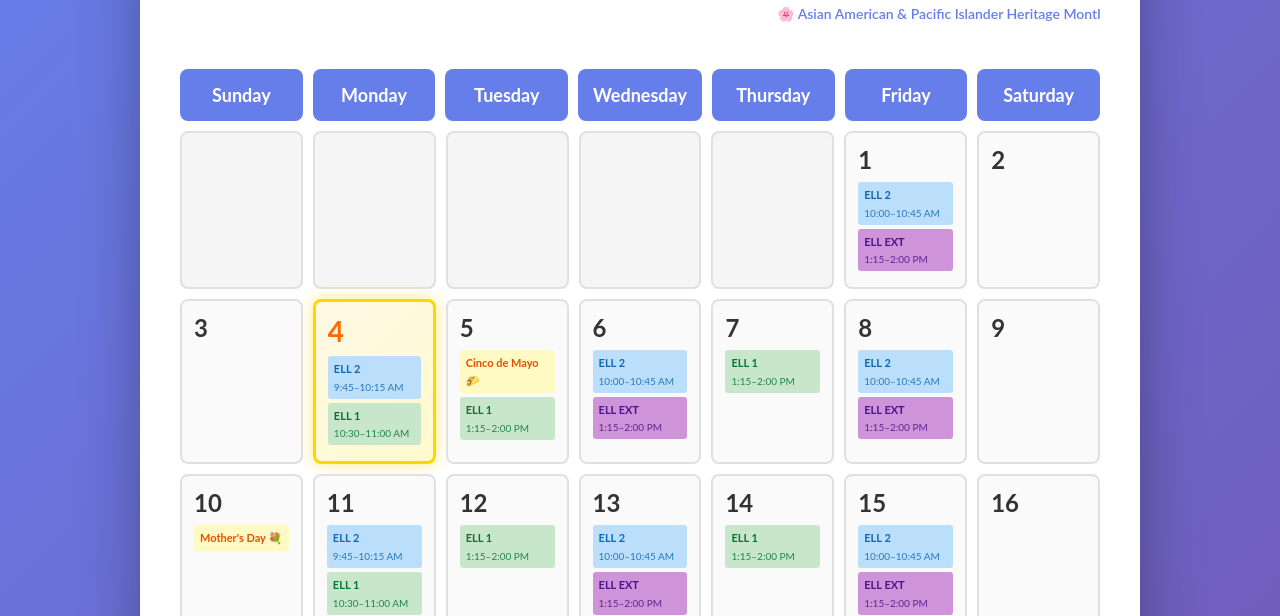
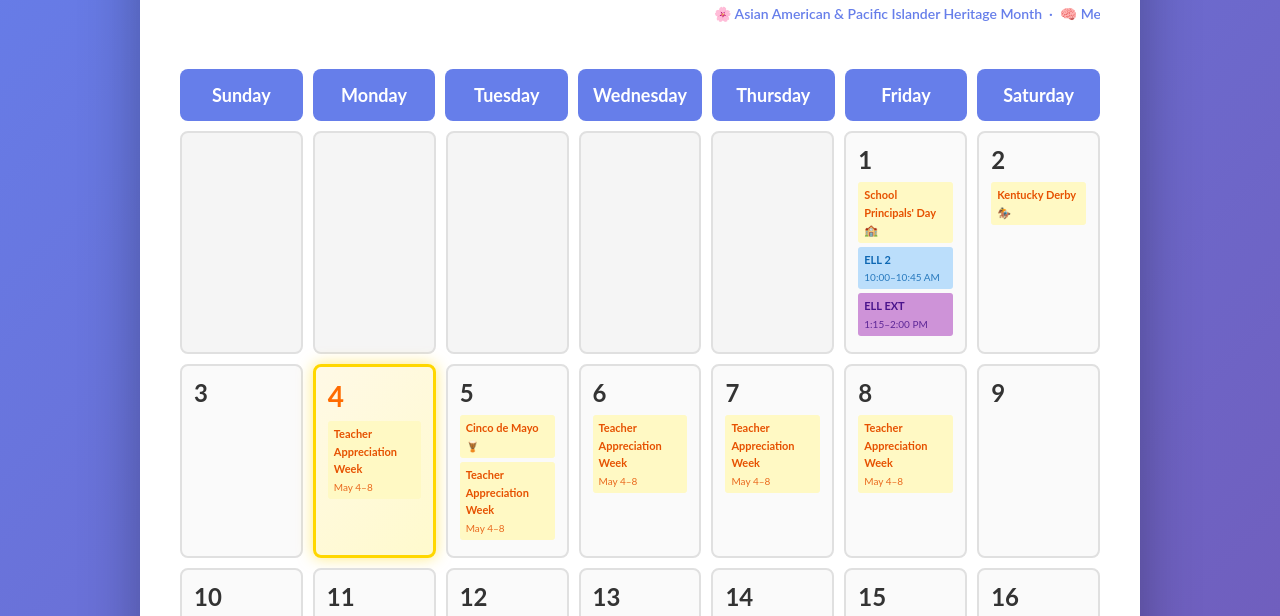
Before and after one commit to WISECEO-BP/ell-calendar, a plain HTML site: page index.html in a window 1280 px wide. Shown: the part 153-769 px from the top of the page. Drawn offline with Linux system fonts and the light colour scheme.

Commit message:
Update May calendar with holidays and observances

```diff
--- a/index.html
+++ b/index.html
@@ -352,10 +352,10 @@
 </div>
 
 <script>
-    // ═══════════════════════════════════════════════════════════════
+    // ════════════════════════════════════════════════════════════════
     // STEP 1 — RECURRING SCHEDULE (edit once, applies to every month)
     // Day-of-week: 0=Sun, 1=Mon, 2=Tue, 3=Wed, 4=Thu, 5=Fri, 6=Sat
-    // ═══════════════════════════════════════════════════════════════
+    // ════════════════════════════════════════════════════════════════
     const scheduleByDow = {
         1: [ // Monday
             { label: 'ELL 2', time: '9:45–10:15 AM',  cls: 'ell2' },
@@ -377,10 +377,10 @@
         ]
     };
 
-    // ═══════════════════════════════════════════════════════════════
+    // ════════════════════════════════════════════════════════════════
     // STEP 2 — ONE-OFF OVERRIDES  keyed "YYYY-M"
     // Use [] on a date to clear it (no school, holiday, etc.)
-    // ═══════════════════════════════════════════════════════════════
+    // ════════════════════════════════════════════════════════════════
     const overrides = {
         '2026-2': {
             8:  [{ label: 'OELPA Testing Week', time: '10:00 AM – 3:00 PM', cls: 'oelpa' }],
@@ -430,10 +430,17 @@
                  { label: 'ELL 2',   time: '10:00–10:45 AM', cls: 'ell2' },
                  { label: 'ELL EXT', time: '1:15–2:00 PM',   cls: 'ell-ext' }],
         },
-        '2026-5': {},
+        '2026-5': {
+            4: [{ label: 'Teacher Appreciation Week', time: 'May 4–8', cls: 'holiday' }],
+            5: [{ label: 'Teacher Appreciation Week', time: 'May 4–8', cls: 'holiday' }],
+            6: [{ label: 'Teacher Appreciation Week', time: 'May 4–8', cls: 'holiday' }],
+            7: [{ label: 'Teacher Appreciation Week', time: 'May 4–8', cls: 'holiday' }],
+            8: [{ label: 'Teacher Appreciation Week', time: 'May 4–8', cls: 'holiday' }],
+        },
         '2026-6': {
             // Classes end June 5. Days 6–30 will show no classes automatically.
             // Add holidays here, e.g.: 19: [{ label: 'Juneteenth', time: 'No School', cls: 'noclass' }]
+            13: [{ label: 'Graduation', time: 'End of Year', cls: 'holiday' }]
         },
         '2026-7': {
             // Summer — no classes. Add holidays here as needed.
@@ -444,22 +451,22 @@
     const LAST_YEAR  = 2026;
     const LAST_MONTH = 7; // July
 
-    // ═══════════════════════════════════════════════════════════════
+    // ════════════════════════════════════════════════════════════════
     // STEP 3 — BANNER TEXT  keyed "YYYY-M"  (HTML allowed)
-    // ═══════════════════════════════════════════════════════════════
+    // ════════════════════════════════════════════════════════════════
     const banners = {
-        '2026-2': '✊ Black History Month &nbsp;·&nbsp; ❤️ American Heart Month &nbsp;·&nbsp; 🦔 Groundhog Day Feb 2 &nbsp;·&nbsp; 💕 Valentine\'s Day Feb 14 &nbsp;·&nbsp; 🇺🇸 Presidents\' Day Feb 16 &nbsp;·&nbsp; 📅 Parent University Mar 16 at 6pm &nbsp;·&nbsp; 🌷 Spring Break Mar 23–27 &nbsp;·&nbsp; 📚 Qtr 4 Begins Mar 30',
-        '2026-3': '♀️ Women\'s History Month &nbsp;·&nbsp; 🥗 National Nutrition Month &nbsp;·&nbsp; 🌍 Int\'l Women\'s Day Mar 8 &nbsp;·&nbsp; ☘️ St. Patrick\'s Day Mar 17 &nbsp;·&nbsp; 🌸 First Day of Spring Mar 20 &nbsp;·&nbsp; 🌷 Spring Break Mar 23–27 &nbsp;·&nbsp; 📚 Qtr 4 Begins Mar 30',
-        '2026-4': '🌍 Earth Month &nbsp;·&nbsp; 📝 National Poetry Month &nbsp;·&nbsp; 🤡 April Fools\' Day Apr 1 &nbsp;·&nbsp; 🐣 Easter Apr 5 &nbsp;·&nbsp; 📋 Ohio State Testing Apr 7–24 &nbsp;·&nbsp; 🌎 Earth Day Apr 22 &nbsp;·&nbsp; 📚 Quarter 4 Underway',
-        '2026-5': '🌸 Asian American & Pacific Islander Heritage Month &nbsp;·&nbsp; 🧠 Mental Health Awareness Month &nbsp;·&nbsp; 🪖 Military Appreciation Month &nbsp;·&nbsp; 🌮 Cinco de Mayo May 5 &nbsp;·&nbsp; 💐 Mother\'s Day May 10 &nbsp;·&nbsp; 🎖️ Memorial Day May 25 &nbsp;·&nbsp; 📚 Quarter 4 Underway &nbsp;·&nbsp; 🏁 Last Day of Classes Jun 5',
-        '2026-6': '🏳️‍🌈 Pride Month &nbsp;·&nbsp; 🌴 Caribbean American Heritage Month &nbsp;·&nbsp; 🇺🇸 Flag Day Jun 14 &nbsp;·&nbsp; ✊ Juneteenth Jun 19 &nbsp;·&nbsp; ☀️ First Day of Summer Jun 20 &nbsp;·&nbsp; 👨‍👧 Father\'s Day Jun 21 &nbsp;·&nbsp; 🏁 Classes ended Jun 5 — Summer Break',
+        '2026-2': '✊ Black History Month &nbsp;·&nbsp; ❤️ American Heart Month &nbsp;·&nbsp; 🦔 Groundhog Day Feb 2 &nbsp;·&nbsp; 💕 Valentine\'s Day Feb 14 &nbsp;·&nbsp; 🇺🇸 Presidents\' Day Feb 16',
+        '2026-3': '♀️ Women\'s History Month &nbsp;·&nbsp; 🥗 National Nutrition Month &nbsp;·&nbsp; 🌍 Int\'l Women\'s Day Mar 8 &nbsp;·&nbsp; ☘️ St. Patrick\'s Day Mar 17 &nbsp;·&nbsp; 🌸 Spring Equinox Mar 20',
+        '2026-4': '🌍 Earth Month &nbsp;·&nbsp; 📝 National Poetry Month &nbsp;·&nbsp; 🤡 April Fools\' Day Apr 1 &nbsp;·&nbsp; 🐣 Easter Apr 5 &nbsp;·&nbsp; 📋 Ohio State Testing Apr 7–24 &nbsp;·&nbsp; 🌍 Earth Day Apr 22',
+        '2026-5': '🌸 Asian American & Pacific Islander Heritage Month &nbsp;·&nbsp; 🧠 Mental Health Awareness Month &nbsp;·&nbsp; 🪖 Military Appreciation Month &nbsp;·&nbsp; 🏫 School Principals\' Day May 1 &nbsp;·&nbsp; 🏇 Kentucky Derby May 2 &nbsp;·&nbsp; 👩‍🏫 Teacher Appreciation Week May 4–8 &nbsp;·&nbsp; 🪘 Cinco de Mayo May 5 &nbsp;·&nbsp; 💐 Mother\'s Day May 10 &nbsp;·&nbsp; 🪖 Armed Forces Day May 16 &nbsp;·&nbsp; 🎖️ Memorial Day May 25',
+        '2026-6': '🏳️‍🌈 Pride Month &nbsp;·&nbsp; 🌴 Caribbean American Heritage Month &nbsp;·&nbsp; 🇺🇸 Flag Day Jun 14 &nbsp;·&nbsp; ✊ Juneteenth Jun 19 &nbsp;·&nbsp; ☀️ Summer Solstice Jun 20 &nbsp;·&nbsp; 👨‍👧 Father\'s Day Jun 21 &nbsp;·&nbsp; 🎓 Graduation Jun 13',
         '2026-7': '♿ Disability Pride Month &nbsp;·&nbsp; 🎆 Independence Day Jul 4 &nbsp;·&nbsp; ☀️ Summer Break &nbsp;·&nbsp; 🏫 School resumes in August'
     };
 
-    // ═══════════════════════════════════════════════════════════════
+    // ════════════════════════════════════════════════════════════════
     // STEP 4 — US HOLIDAYS  keyed "YYYY-M" → { day: { label, cls } }
     // These layer ON TOP of the regular schedule automatically.
-    // ═══════════════════════════════════════════════════════════════
+    // ════════════════════════════════════════════════════════════════
     const holidays = {
         '2026-2': {
             2:  { label: 'Groundhog Day 🦔',      cls: 'holiday' },
@@ -477,11 +484,15 @@
             22: { label: 'Earth Day 🌍',            cls: 'holiday' },
         },
         '2026-5': {
-            5:  { label: 'Cinco de Mayo 🌮',        cls: 'holiday' },
+            1:  { label: "School Principals' Day 🏫", cls: 'holiday' },
+            2:  { label: 'Kentucky Derby 🏇',       cls: 'holiday' },
+            5:  { label: 'Cinco de Mayo 🪘',        cls: 'holiday' },
             10: { label: "Mother's Day 💐",         cls: 'holiday' },
-            25: { label: 'Memorial Day 🎖️',        cls: 'holiday' },
+            16: { label: 'Armed Forces Day 🪖',     cls: 'holiday' },
+            25: { label: 'Memorial Day (No School) 🎖️', cls: 'noclass' },
         },
         '2026-6': {
+            13: { label: 'Graduation 🎓',           cls: 'holiday' },
             14: { label: 'Flag Day 🇺🇸',           cls: 'holiday' },
             19: { label: 'Juneteenth ✊',            cls: 'holiday' },
             20: { label: 'First Day of Summer ☀️', cls: 'holiday' },
@@ -492,9 +503,9 @@
         }
     };
 
-    // ═══════════════════════════════════════════════════════════════
+    // ════════════════════════════════════════════════════════════════
     // ENGINE — no edits needed below this line
-    // ═══════════════════════════════════════════════════════════════
+    // ════════════════════════════════════════════════════════════════
     const MONTH_NAMES = ['January','February','March','April','May','June',
                          'July','August','September','October','November','December'];
 
```
